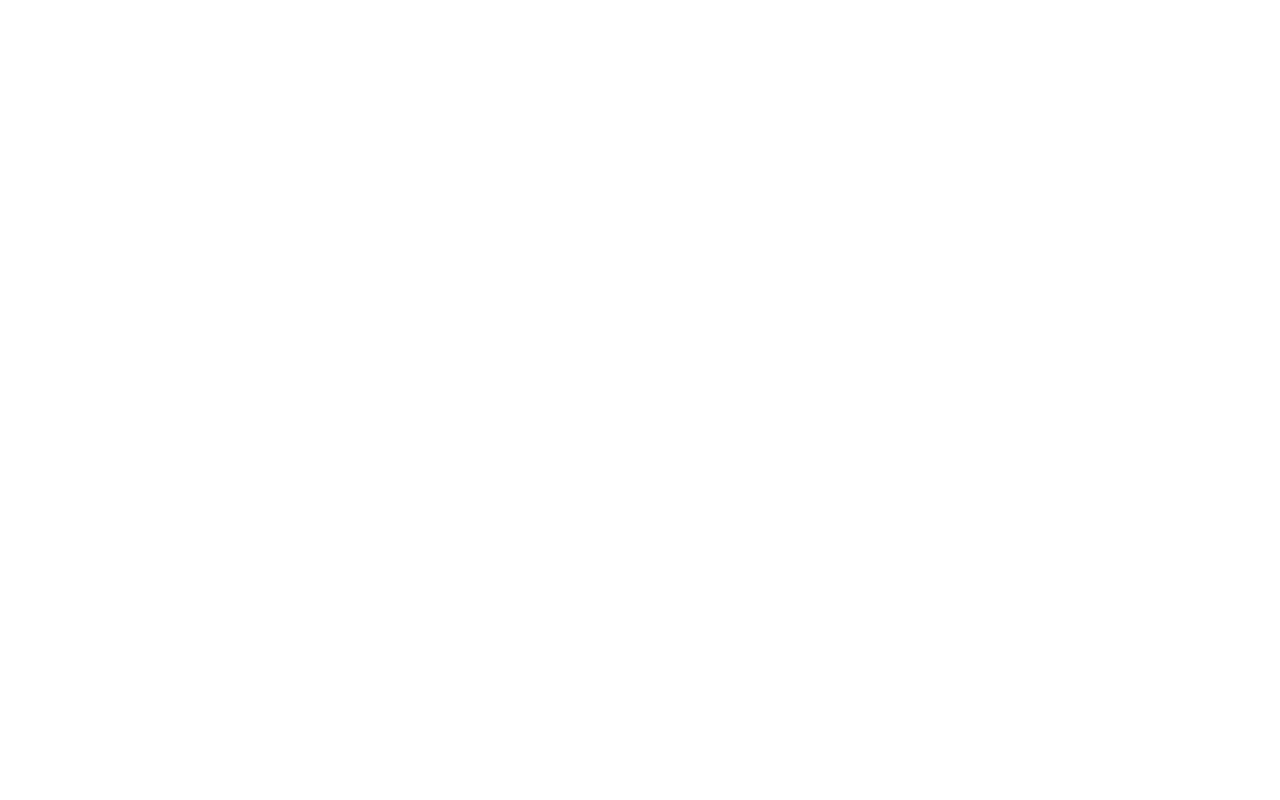
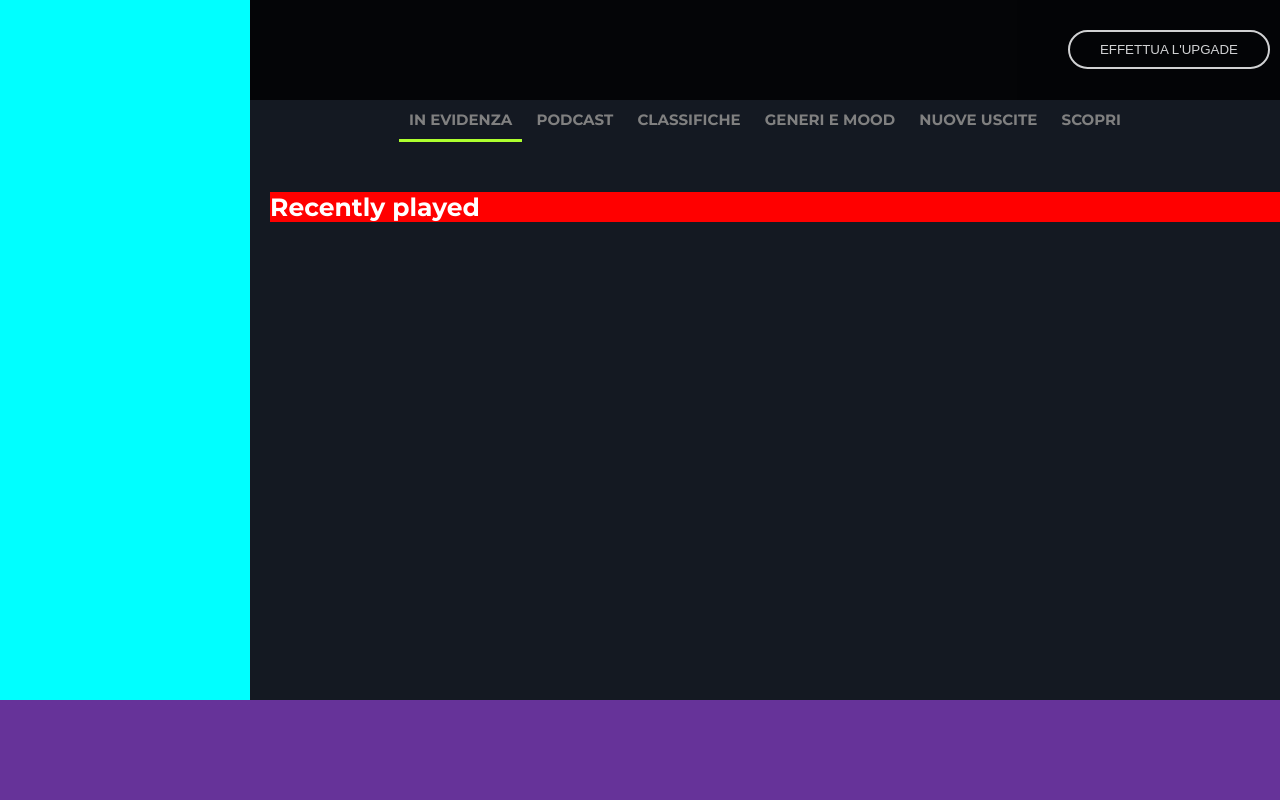
Before and after one commit to ParisiA02/html-css-spotifyweb, a plain HTML site: page index.html in a window 1280 px wide. Drawn offline with Linux system fonts and the light colour scheme.

Commit message:
added upgrade button and navbar

```diff
--- a/css/style.css
+++ b/css/style.css
@@ -0,0 +1,85 @@
+*{
+    margin: 0;
+    padding: 0;
+    box-sizing: border-box;
+}
+body{
+    font-family: 'Montserrat', sans-serif;
+}
+
+/* styling container */
+main.container{
+    display: flex;
+}
+
+/* styling sidebar */
+main .side-bar{
+    width: 250px;
+    height: calc(100vh - 100px);
+    /* debugging */
+    background-color: aqua;
+}
+
+/* styling song-container */
+main .song-container{
+    width: calc(100% - 250px);
+    height: calc(100vh - 100px);
+    /* debugging */
+    background-color: rgb(20, 25, 34);
+}
+
+/* styling upgrade-bar */
+.song-container .upgrade-bar{
+    width: 100%;
+    height: 100px;
+    opacity: .8;
+    background-color: black;
+}
+
+/* styling upgrade button */
+.btn.btn-upgrade{
+    float: right;
+    padding: 10px 30px;
+    margin: 30px 10px;
+    color: white;
+    border: 2px solid white;
+    background-color: black;
+    border-radius: 20px;
+}
+
+/* styling navbar */
+ul.ul-navbar{
+    text-align: center;
+}
+ul.ul-navbar :first-child{
+    border-bottom: 3px solid rgb(173, 255, 47);
+}
+li.li-navbar{
+    display: inline-block;
+    padding: 10px;
+    font-weight: bold;
+    font-size: 15px;
+    color: grey;
+}
+
+/* styling row */
+.row{
+    margin-top: 50px;
+    margin-left: 20px;
+    font-weight: bold;
+    font-size: 25px;
+    /* debugging */
+    background-color: red;
+}
+.row .row-title{
+    color: white;
+}
+
+/* styling songs'box container */
+
+/* styling player */
+.player{
+    height: 100px;
+    /* debugging */
+    background-color: rebeccapurple;
+}
--- a/index.html
+++ b/index.html
@@ -4,10 +4,50 @@
     <meta charset="UTF-8">
     <meta http-equiv="X-UA-Compatible" content="IE=edge">
     <meta name="viewport" content="width=device-width, initial-scale=1.0">
+    <link rel="preconnect" href="https://fonts.googleapis.com">
+    <link rel="preconnect" href="https://fonts.gstatic.com" crossorigin>
+    <link href="https://fonts.googleapis.com/css2?family=Montserrat:wght@400;700&display=swap" rel="stylesheet">
     <link rel="stylesheet" href="css/style.css">
     <title>Document</title>
 </head>
 <body>
+    <!-- main container -->
+    <main class="container">
+        <!-- side bar -->
+        <div class="side-bar">
+        </div>
+        <!-- song container -->
+        <div class="song-container">
+            <!-- upgrade bar -->
+            <div class="upgrade-bar">
+                <button class="btn btn-upgrade">EFFETTUA L'UPGADE</button>
+            </div>
+            <!-- navbar -->
+            <div class="navbar">
+                <ul class="ul-navbar">
+                    <li class="li-navbar">IN EVIDENZA</li>
+                    <li class="li-navbar">PODCAST</li>
+                    <li class="li-navbar">CLASSIFICHE</li>
+                    <li class="li-navbar">GENERI E MOOD</li>
+                    <li class="li-navbar">NUOVE USCITE</li>
+                    <li class="li-navbar">SCOPRI</li>
+                </ul>
+            </div>
+            <div class="row">
+                <div class="row-title">
+                    Recently played
+                </div>
+                <div class="box-container">
+                    <div class="box">
 
+                    </div>
+                </div>
+            </div>
+        </div>
+    </main>
+    <!-- song player -->
+    <div class="player">
+
+    </div>
 </body>
 </html>
```
